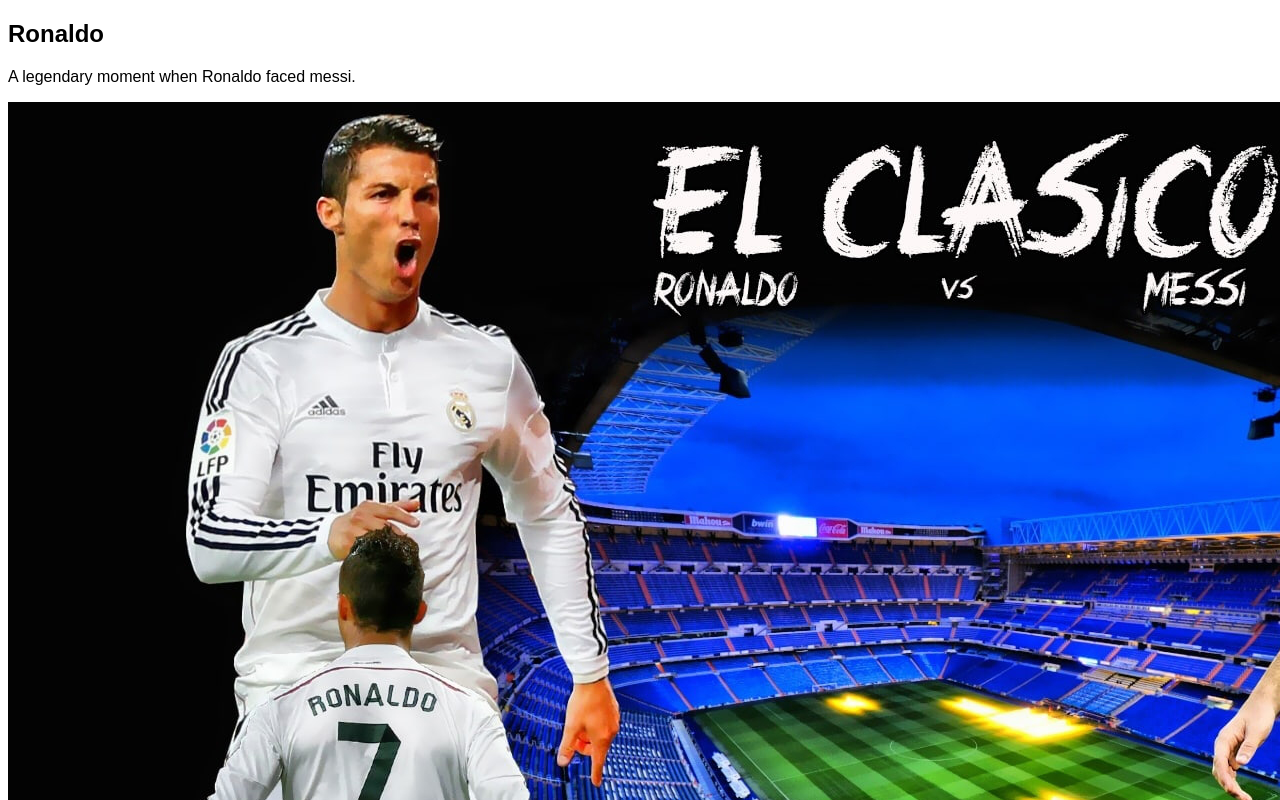
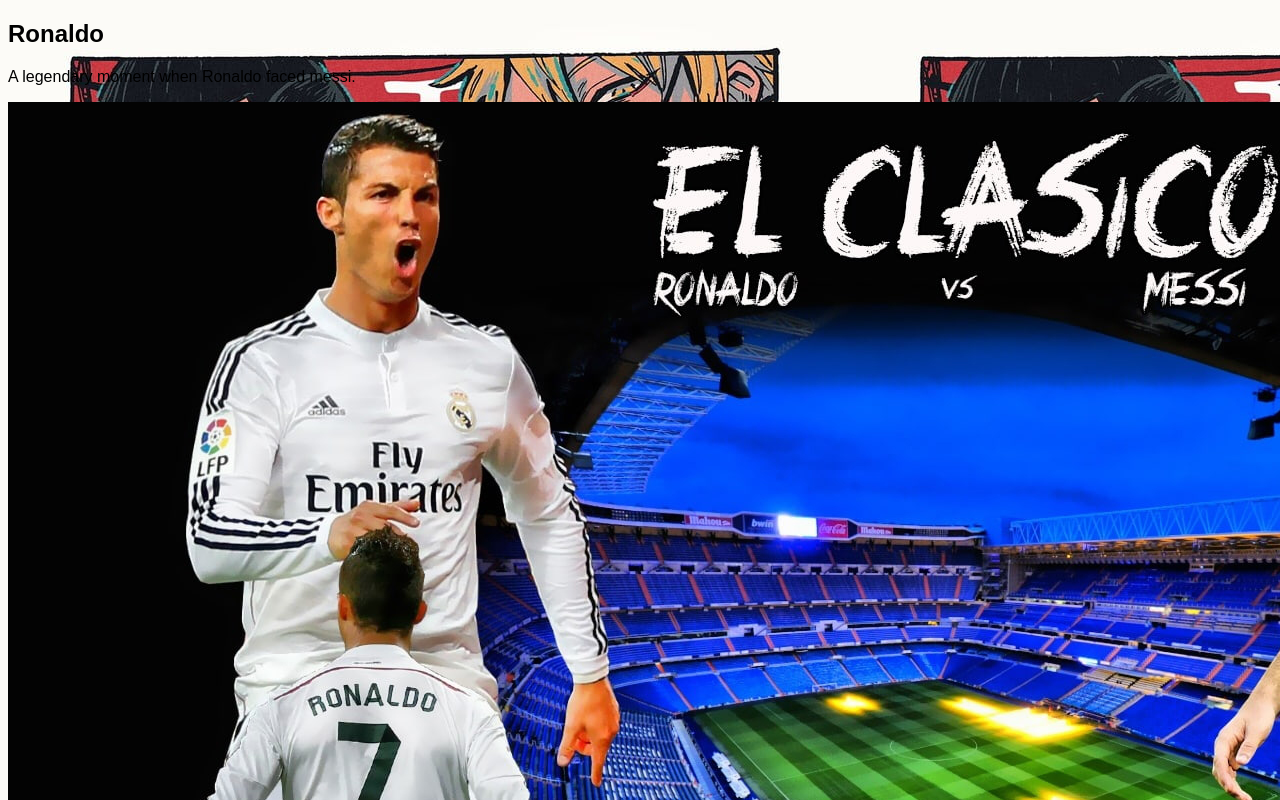
Before and after one commit to Pritom2003/pritom.me, a plain HTML site: page form.html in a window 1280 px wide. Shown: the top 800 px of the page. Drawn offline with Linux system fonts and the light colour scheme.

Commit message:
Update form.html

```diff
--- a/form.html
+++ b/form.html
@@ -3,7 +3,7 @@
     <head>
      <meta charset="utf-8">
         <title>Pritom Menu</title>
-        <link href="style3.css" rel="stylesheet" type="text/css">
+        <link href="style2.css" rel="stylesheet" type="text/css">
         <meta name="viewpoint" content="width=device-width, initial-scale=1.0">
     </head>
     <body>
```
